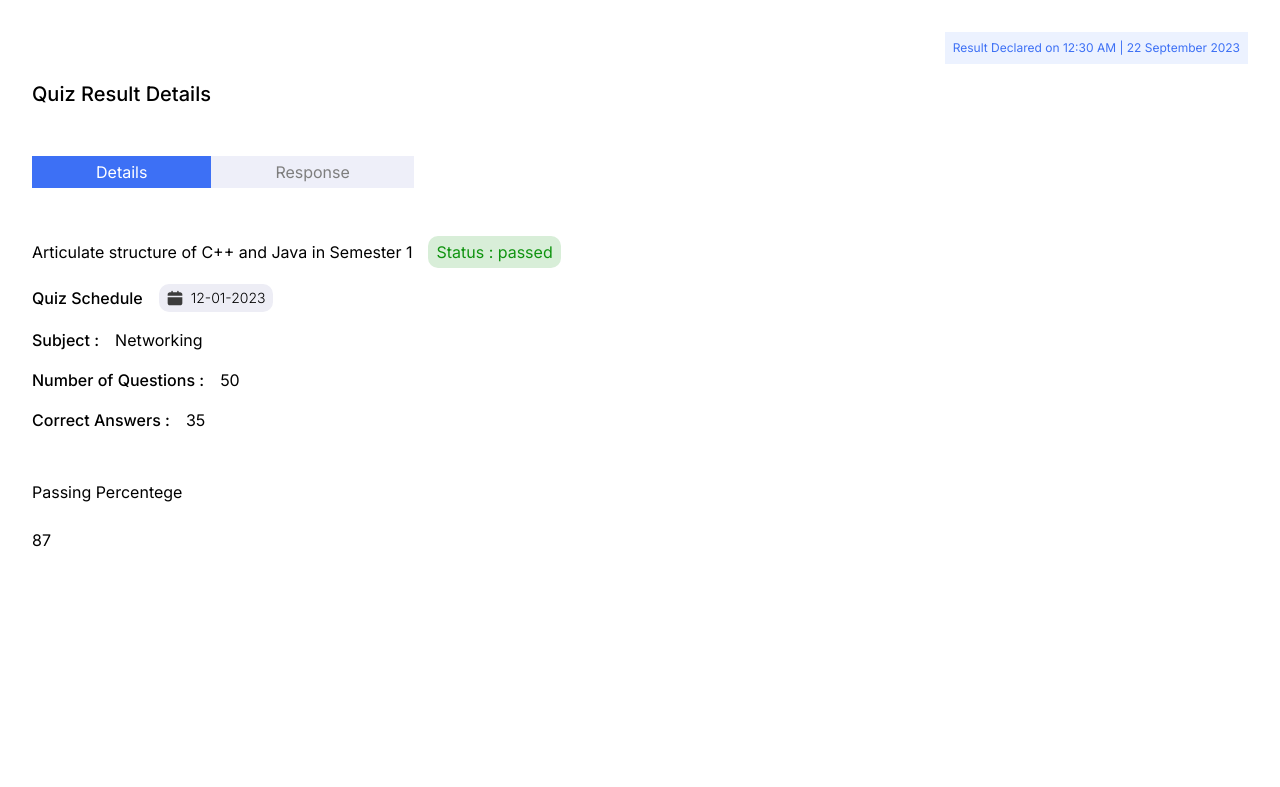
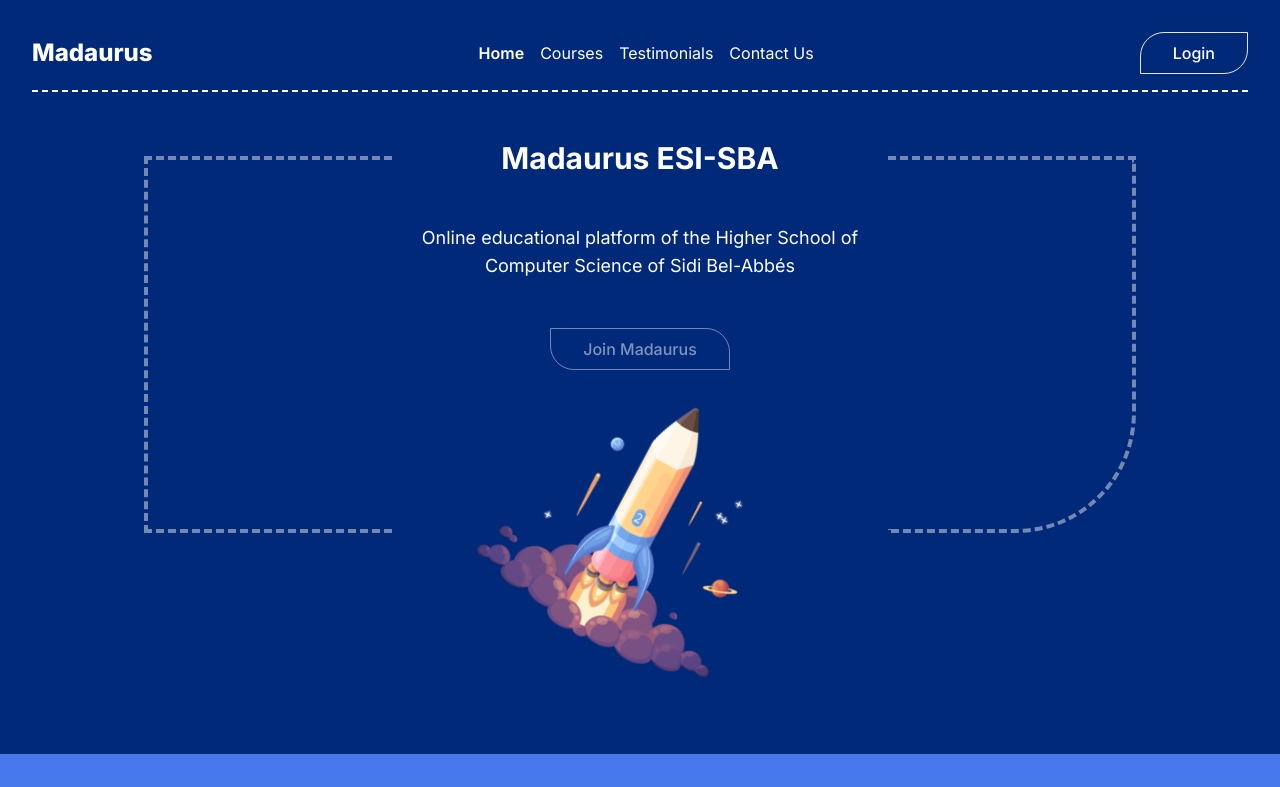
Before and after one commit to E-Learn-ESI-SBA/staff-front, a Next.js app: page / in a window 1280 px wide. Shown: the top 787 px of the page. Built offline with nearby package versions, Linux system fonts and the light colour scheme.

Commit message:
add HeroSection

```diff
--- a/app/page.tsx
+++ b/app/page.tsx
@@ -1,9 +1,5 @@
-import Profile from "@/components/studentProfile";
 import Landing from "../components/landing";
-import LeaderBoard from "@/components/studentProfile/leaderBoard";
-import QuizDetails from "@/components/studentProfile/Quiz/SingleQuiz";
-import SingleQuiz from "@/components/studentProfile/Quiz/SingleQuiz";
 
 export default function Home() {
-  return <SingleQuiz/>
+  return <Landing/>
 }
--- a/components/landing/HeroSection/index.tsx
+++ b/components/landing/HeroSection/index.tsx
@@ -2,20 +2,27 @@ import Image from "next/image";
 import Link from "next/link";
 const HeroSection = () => {
     return (
-      <div className="my-8 pt-8 mx-auto  w-full max-w-screen-lg text-white  flex flex-col items-center justify-center gap-8 relative">
-   <p className='text-3xl font-bold' >Madaurus ESI-SBA</p>
-   <p className='text-lg ' >Online educational platform of the Higher School of Computer Science of Sidi Bel-Abbés</p>
+      <div className="grid grid-cols-4   my-8 pt-8 px-4 mx-auto  w-full max-w-screen-lg text-white   relative">
+     <div className="col-span-1 border-l-4 border-t-4 border-b-4 h-3/4 sm:h-2/3 border-dashed opacity-50" ></div>
+     <div className="flex flex-col items-center justify-center  col-span-2 " >
+      <div className="flex flex-col text-center gap-4 sm:gap-12" >
+      <p className='text-xl sm:text-3xl font-bold -mt-4   ' >Madaurus ESI-SBA</p>
+   <p className='text-sm sm:text-lg ' >Online educational platform of the Higher School of Computer Science of Sidi Bel-Abbés</p>
    <div className='relative w-full flex items-center justify-center' >
-   <Link href="/" className="px-8 py-2 mx-auto font-medium border rounded-tr-3xl rounded-bl-3xl opacity-50">
+   <Link href="/" className=" max-sm:text-sm px-4 sm:px-8 py-2 mx-auto font-medium border rounded-tr-3xl rounded-bl-3xl opacity-50">
           Join Madaurus
         </Link>
         {/* <Image src="/landing/heroSection/rocket.svg" alt="cs" width={0} height={0} sizes="100vw" className="h-24 w-32 sm:h-10 sm:w-10 absolute -bottom-4 left-[30%]" />
         <Image src="/landing/heroSection/rocket.svg" alt="cs" width={0} height={0} sizes="100vw" className="h-24 w-32 sm:h-10 sm:w-10 absolute -bottom-16 right-4 " />
         <Image src="/landing/heroSection/rocket.svg" alt="cs" width={0} height={0} sizes="100vw" className="h-24 w-32 sm:h-10 sm:w-10 absolute bottom-0 left-[10%]" /> */}
     </div>
+      </div>
 
-        <Image src="/landing/heroSection/rocket.svg" alt="cs" width={0} height={0} sizes="100vw" className="h-24 w-32 sm:h-96 sm:w-96 " />
 
+        <Image src="/landing/heroSection/rocket.svg" alt="cs" width={0} height={0} sizes="100vw" className="h-[250px] w-[250px] sm:h-[400px] sm:w-[400px] -mt-12    " />
+     </div>
+
+     <div className="col-span-1 border-r-4 border-t-4 border-b-4 rounded-br-[120px]  border-dashed h-3/4 sm:h-2/3 opacity-50" ></div>
     </div>
     )
      }
--- a/components/landing/index.tsx
+++ b/components/landing/index.tsx
@@ -5,6 +5,8 @@ import HeroSection from './HeroSection'
 const Landing = () => {
 return <div className="bg-[#002979] min-h-screen  py-8" >
     <Navbar/>
+     <HeroSection/>
+
      <Courses/>
       </div>
  }
--- a/components/layouts/navbar/index.tsx
+++ b/components/layouts/navbar/index.tsx
@@ -9,7 +9,7 @@ const Navbar = () => {
     return path.substring(1).toLowerCase().replace(/[^a-z]/g, '') === url.substring(1).toLowerCase() ;
   };
     return <div className={`w-full px-4 md:px-8  `}  >
-      <div className={`flex justify-between items-center py-4  ${path.substring(1) ? 'text-courses-main' :  'text-white  border-white border-b border-dashed '  } `} >
+      <div className={`flex justify-between items-center pb-4  ${path.substring(1) ? 'text-courses-main' :  'text-white  border-white border-b-2  border-dashed '  } `} >
      {/* <Image src='' alt='logo' width={0} height={0} sizes="100vw" className="h-12 w-24" /> */}
      <p className="text-2xl font-extrabold" >Madaurus</p>
      <div className="hidden sm:flex justify-between items-center gap-4 " >
```
Also changed, not shown: public/landing/heroSection/output.png (added), public/landing/heroSection/rocket.svg.
